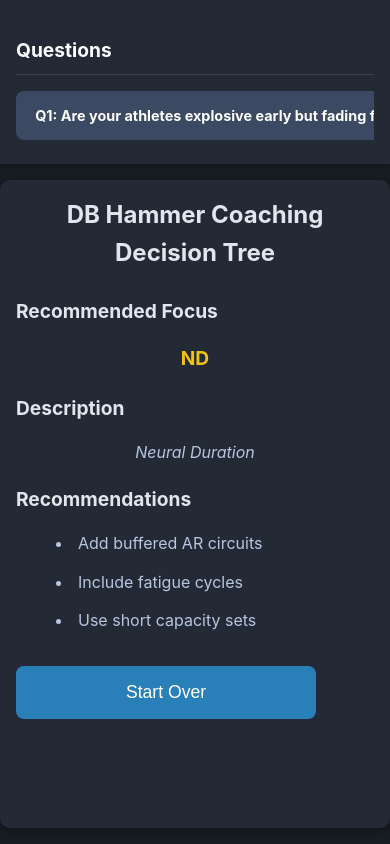
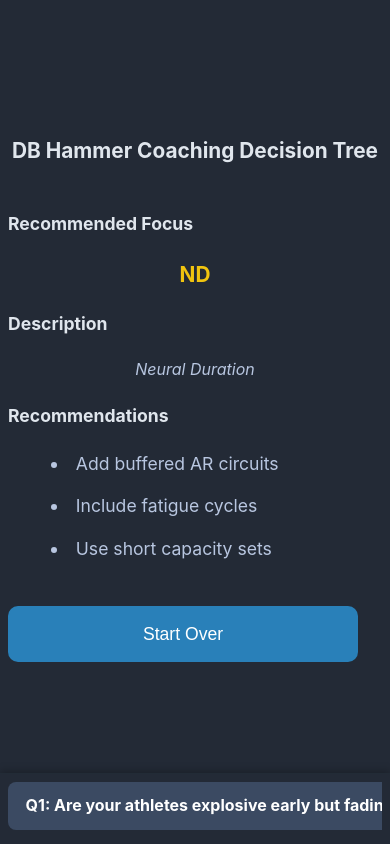
Before and after one commit to NDominator/BYOA-DB-Hammer-DT, a plain HTML site: page index.html in a window 390 px wide. Both pictures are taken after a click on the button "Yes". Drawn offline with Linux system fonts and the light colour scheme.

Commit message:
Mobile-first update: nav menu at bottom, main content fills screen, improved touch targets

```diff
--- a/styles.css
+++ b/styles.css
@@ -15,25 +15,142 @@ body {
     display: flex;
     flex-direction: column;
     min-height: 100vh;
+    width: 100vw;
+    overflow-x: hidden;
+}
+
+.container {
+    flex: 1;
+    width: 100vw;
+    max-width: 100vw;
+    margin: 0;
+    padding: 1.5rem 0.5rem 4.5rem 0.5rem; /* bottom padding for nav */
+    background-color: #232a36;
+    border-radius: 0;
+    box-shadow: none;
+    min-height: 0;
+    display: flex;
+    flex-direction: column;
+    justify-content: center;
+}
+
+h1 {
+    text-align: center;
+    color: #e0e6ed;
+    margin-bottom: 1.5rem;
+    font-size: 1.3rem;
+}
+
+h2, h3 {
+    color: #e0e6ed;
+    margin: 1.2rem 0 0.8rem;
+    font-size: 1.1rem;
+}
+
+#current-question {
+    font-size: 1.2rem;
+    margin-bottom: 2rem;
+    text-align: center;
+    padding: 0 0.5rem;
+    color: #e0e6ed;
+}
+
+.button-container {
+    display: flex;
+    justify-content: center;
+    gap: 1.2rem;
+    margin-bottom: 2rem;
+    padding: 0 0.5rem;
+}
+
+.btn {
+    padding: 1.2rem 2.2rem;
+    font-size: 1.2rem;
+    border: none;
+    border-radius: 10px;
+    cursor: pointer;
+    transition: background-color 0.3s, transform 0.2s;
+    min-width: 140px;
+    touch-action: manipulation;
+}
+
+#yes-btn {
+    background-color: #27ae60;
+    color: #fff;
+}
+
+#no-btn {
+    background-color: #c0392b;
+    color: #fff;
+}
+
+#restart-btn {
+    background-color: #2980b9;
+    color: #fff;
+    margin-top: 1.5rem;
+    width: 100%;
+    max-width: 350px;
+    font-size: 1.1rem;
+    padding: 1.1rem 0;
+}
+
+.btn:hover {
+    transform: translateY(-2px);
+    opacity: 0.95;
+}
+
+.btn:active {
+    transform: translateY(0);
+}
+
+.hidden {
+    display: none;
+}
+
+#recommendations {
+    list-style-position: inside;
+    margin: 1.2rem;
+    padding-left: 1rem;
+    color: #b8c6e0;
+    font-size: 1.1rem;
+}
+
+#recommendations li {
+    margin-bottom: 0.9rem;
+    padding-left: 0.5rem;
+}
+
+#focus-area {
+    font-size: 1.3rem;
+    font-weight: bold;
+    color: #f1c40f;
+    text-align: center;
+    margin: 1.2rem 0;
+}
+
+#description {
+    font-style: italic;
+    color: #b8c6e0;
+    text-align: center;
+    margin: 1.2rem 0;
 }
 
 .nav-menu {
-    width: 100%;
+    width: 100vw;
     background-color: #232a36;
     color: #e0e6ed;
-    padding: 1rem;
-    position: sticky;
-    top: 0;
+    padding: 0.5rem 0.5rem 0.7rem 0.5rem;
+    position: fixed;
+    left: 0;
+    bottom: 0;
     z-index: 100;
-    box-shadow: 0 2px 5px rgba(0, 0, 0, 0.2);
+    box-shadow: 0 -2px 8px rgba(0,0,0,0.25);
+    border-top: 1px solid #222b36;
+    display: block;
 }
 
 .nav-menu h2 {
-    color: #fff;
-    margin-bottom: 1rem;
-    padding-bottom: 0.5rem;
-    border-bottom: 1px solid rgba(255, 255, 255, 0.1);
-    font-size: 1.2rem;
+    display: none;
 }
 
 #question-list {
@@ -42,9 +159,10 @@ body {
     flex-wrap: nowrap;
     overflow-x: auto;
     -webkit-overflow-scrolling: touch;
-    padding-bottom: 0.5rem;
+    padding-bottom: 0.2rem;
     scrollbar-width: none;
     -ms-overflow-style: none;
+    margin: 0;
 }
 
 #question-list::-webkit-scrollbar {
@@ -53,15 +171,15 @@ body {
 
 #question-list li {
     flex: 0 0 auto;
-    margin-right: 1rem;
-    padding: 0.8rem 1.2rem;
+    margin-right: 0.7rem;
+    padding: 0.7rem 1.1rem;
     cursor: pointer;
     border-radius: 8px;
     transition: background-color 0.2s, color 0.2s;
     white-space: normal;
-    font-size: 0.9rem;
+    font-size: 1rem;
     background-color: rgba(255, 255, 255, 0.04);
-    min-width: 200px;
+    min-width: 160px;
     text-align: center;
     word-break: break-word;
     overflow-wrap: break-word;
@@ -83,133 +201,37 @@ body {
     font-weight: bold;
 }
 
-.container {
-    flex: 1;
-    width: 100%;
-    max-width: 800px;
-    margin: 1rem auto;
-    padding: 1rem;
-    background-color: #232a36;
-    border-radius: 10px;
-    box-shadow: 0 2px 10px rgba(0, 0, 0, 0.3);
-}
-
-h1 {
-    text-align: center;
-    color: #e0e6ed;
-    margin-bottom: 1.5rem;
-    font-size: 1.5rem;
-}
-
-h2, h3 {
-    color: #e0e6ed;
-    margin: 1.2rem 0 0.8rem;
-    font-size: 1.2rem;
-}
-
-#current-question {
-    font-size: 1.1rem;
-    margin-bottom: 1.5rem;
-    text-align: center;
-    padding: 0 1rem;
-    color: #e0e6ed;
-}
-
-.button-container {
-    display: flex;
-    justify-content: center;
-    gap: 1rem;
-    margin-bottom: 1.5rem;
-    padding: 0 1rem;
-}
-
-.btn {
-    padding: 1rem 2rem;
-    font-size: 1.1rem;
-    border: none;
-    border-radius: 8px;
-    cursor: pointer;
-    transition: background-color 0.3s, transform 0.2s;
-    min-width: 120px;
-    touch-action: manipulation;
-}
-
-#yes-btn {
-    background-color: #27ae60;
-    color: #fff;
-}
-
-#no-btn {
-    background-color: #c0392b;
-    color: #fff;
-}
-
-#restart-btn {
-    background-color: #2980b9;
-    color: #fff;
-    margin-top: 1rem;
-    width: 100%;
-    max-width: 300px;
-}
-
-.btn:hover {
-    transform: translateY(-2px);
-    opacity: 0.95;
-}
-
-.btn:active {
-    transform: translateY(0);
-}
-
-.hidden {
-    display: none;
-}
-
-#recommendations {
-    list-style-position: inside;
-    margin: 1rem;
-    padding-left: 1rem;
-    color: #b8c6e0;
-}
-
-#recommendations li {
-    margin-bottom: 0.8rem;
-    padding-left: 0.5rem;
-}
-
-#focus-area {
-    font-size: 1.2rem;
-    font-weight: bold;
-    color: #f1c40f;
-    text-align: center;
-    margin: 1rem 0;
-}
-
-#description {
-    font-style: italic;
-    color: #b8c6e0;
-    text-align: center;
-    margin: 1rem 0;
-}
-
-/* Desktop styles */
 @media (min-width: 768px) {
     .layout {
         flex-direction: row;
+        width: 100vw;
     }
-
     .nav-menu {
         width: 370px;
         height: 100vh;
         position: fixed;
-        overflow-y: auto;
+        left: 0;
+        top: 0;
+        bottom: unset;
+        box-shadow: 0 2px 5px rgba(0, 0, 0, 0.2);
+        border-top: none;
+        border-right: 1px solid #222b36;
+        padding: 2rem 1rem;
+        display: block;
     }
-
+    .nav-menu h2 {
+        display: block;
+        color: #fff;
+        margin-bottom: 1rem;
+        padding-bottom: 0.5rem;
+        border-bottom: 1px solid rgba(255, 255, 255, 0.1);
+        font-size: 1.2rem;
+    }
     #question-list {
         flex-direction: column;
         overflow-x: visible;
+        padding-bottom: 0;
     }
-
     #question-list li {
         width: 100%;
         text-align: left;
@@ -220,18 +242,18 @@ h2, h3 {
         font-size: 1rem;
         padding: 1rem 1.2rem;
     }
-
     .container {
         margin: 2rem;
         margin-left: 390px;
         padding: 2rem;
+        max-width: calc(100vw - 390px);
+        border-radius: 10px;
+        box-shadow: 0 2px 10px rgba(0, 0, 0, 0.3);
     }
-
     h1 {
         font-size: 2rem;
         margin-bottom: 2rem;
     }
-
     .btn {
         min-width: 150px;
     }
```
